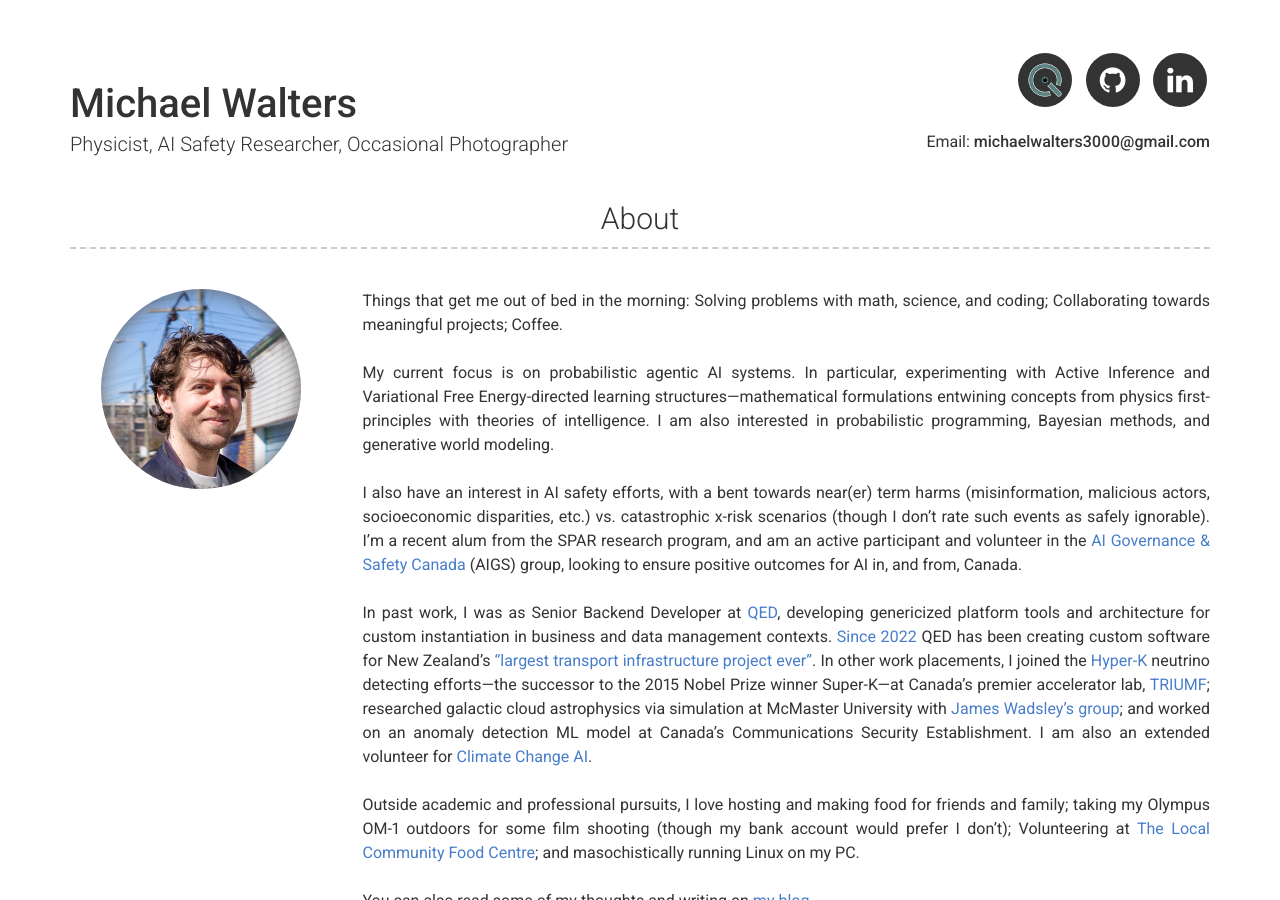
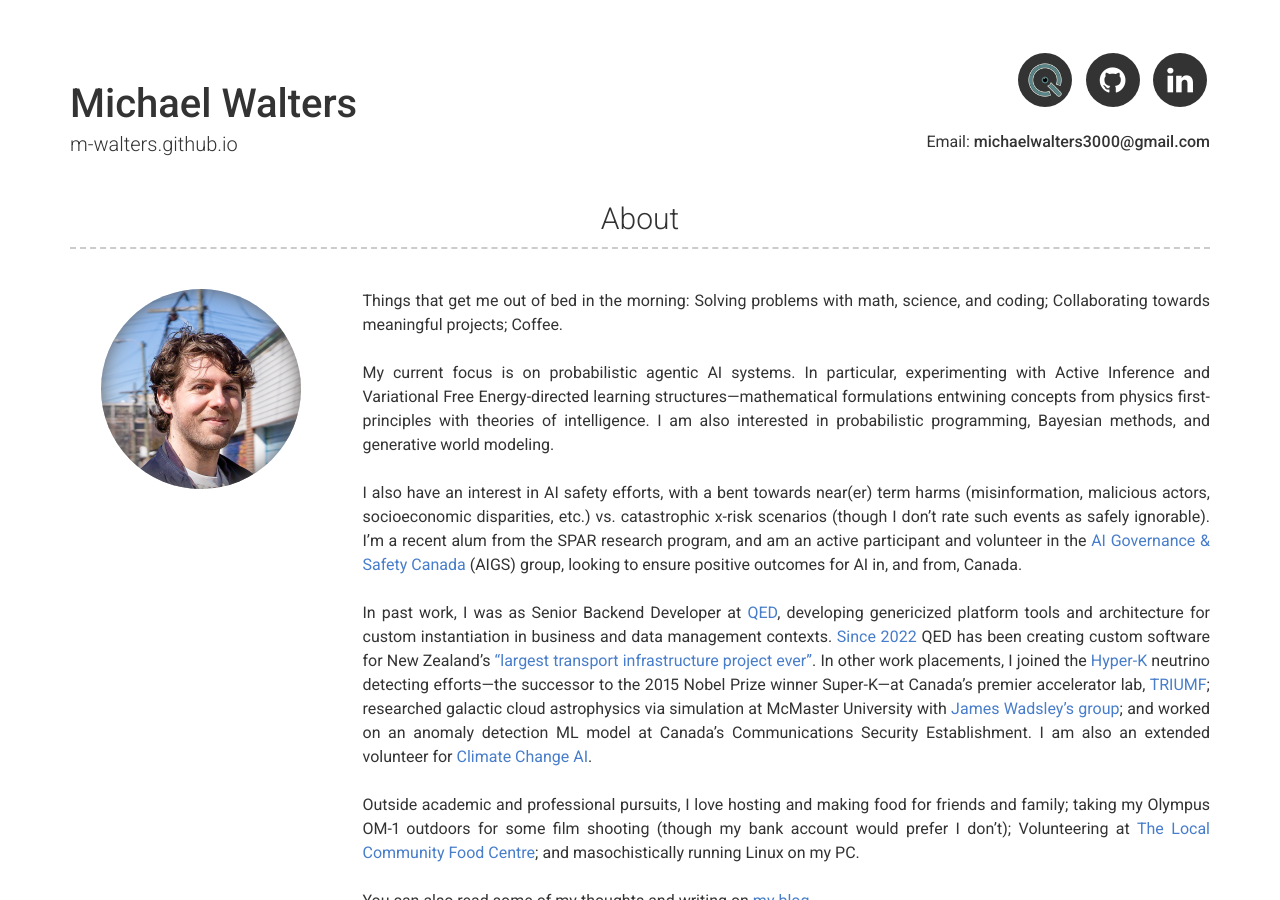
Before and after one commit to m-walters/m-walters.github.io, a Jekyll site: the page built from index.md, in a window 1280 px wide and 900 px high. Built offline with Jekyll 4.4.1, drawn with Linux system fonts in a browser that asks for light colours; formulas are drawn with MathJax 3; some of the changed lines change nothing that is shown.

Commit message:
remove title

```diff
--- a/_config.yml
+++ b/_config.yml
@@ -4,7 +4,7 @@ favicon: /assets/logo-candy.png
 
 # Personal info
 name: Michael Walters
-title: Physicist, AI Safety Researcher, Occasional Photographer
+# title: Physicist, AI Safety Researcher, Occasional Photographer
 email: michaelwalters3000@gmail.com
 #phone: +1 519-949-4428
 profile: m-walters.github.io
```
